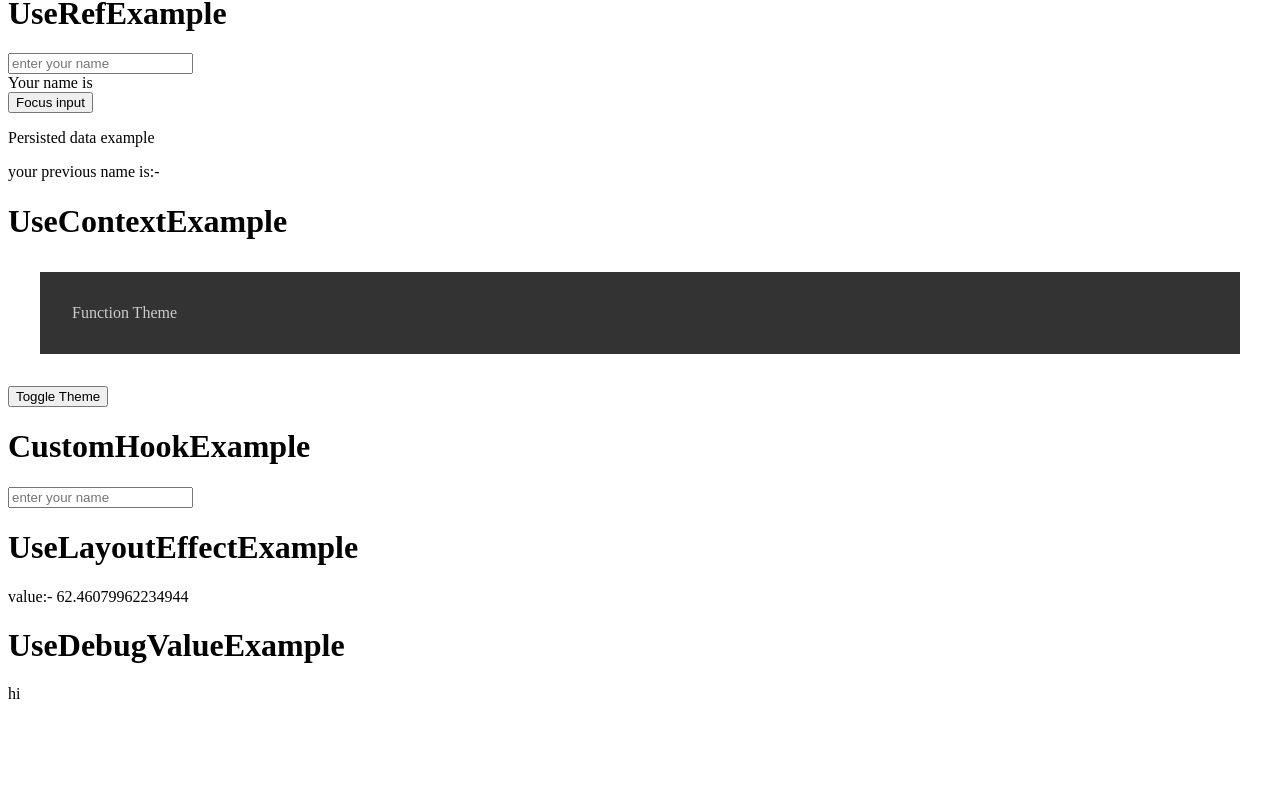
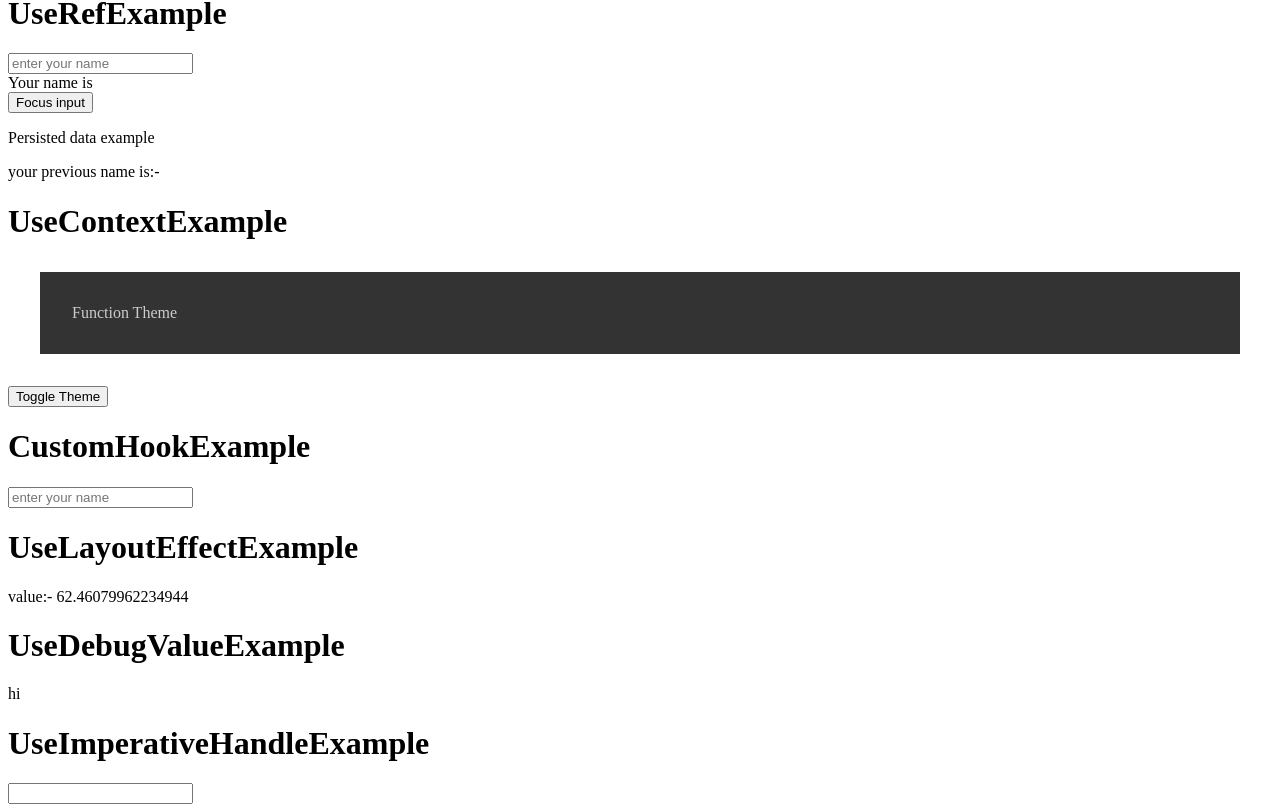
Before and after one commit to vinodkuumar/react-hooks, a React (Create React App) app: page / in a window 1280 px wide. Shown: the part 613-1425 px from the top of the page. Before the commit the page ends 1324 px from the top, so only its background shows below. Built offline with nearby package versions, Linux system fonts and the light colour scheme.

Commit message:
useImperativeHandle is implemented

```diff
--- a/src/App.js
+++ b/src/App.js
@@ -9,6 +9,7 @@ import UseContextExample from './UseContextExample';
 import CustomHookExample from './CustomHookExample';
 import UseLayoutEffectExample from './UseLayoutEffectExample';
 import UseDebugValueExample from './UseDebugValueExample';
+import UseImperativeHandleExample from './UseImperativeHandleExample';
 
 function App({ initialCount }) {
   const [count, setCount] = useState(initialCount)
@@ -104,6 +105,9 @@ function App({ initialCount }) {
       <div>
         <UseDebugValueExample />
       </div>
+      <div>
+        <UseImperativeHandleExample />
+      </div>
     </>
   );
 }
--- /dev/null
+++ b/src/UseImperativeHandleExample.js
@@ -0,0 +1,54 @@
+import React,{useEffect, useRef, forwardRef, useImperativeHandle} from 'react';
+
+const Input = forwardRef((props, parentRef) => {
+    const childRef = useRef();
+    const someMethod = () => 1;
+    useImperativeHandle(parentRef, () => {
+        return {
+            focusAndBlur: () => {
+                childRef.current.focus();
+                setTimeout(() => {
+                    childRef.current.blur();
+                },3000)
+            }
+        }
+    })
+    return(
+        <input ref={childRef}/>
+    )
+    })
+
+//     useImperativeHandle(parentRef, () => ({
+//         focusOnChildInput: () => childRef.current.focus(),
+//         callChildMethod: someMethod,
+//     }))
+//     return <input ref={childRef} />
+// })
+
+
+
+
+const UseImperativeHandleExample = () => {
+    const ref = useRef();
+    useEffect(() => {
+        if(ref){
+            // ref.current?.callChildMethod?.(); // 1
+            // ref.current?.focusOnChildInput?.() // it will focus input
+            ref.current.focusAndBlur();
+        }
+    },[])
+    return(
+        <>
+        <div>
+            <h1>UseImperativeHandleExample</h1>
+        </div>
+        <form>
+            <Input
+                ref={ref}
+                />
+        </form>
+        </>
+    )
+}
+
+export default UseImperativeHandleExample;
```
